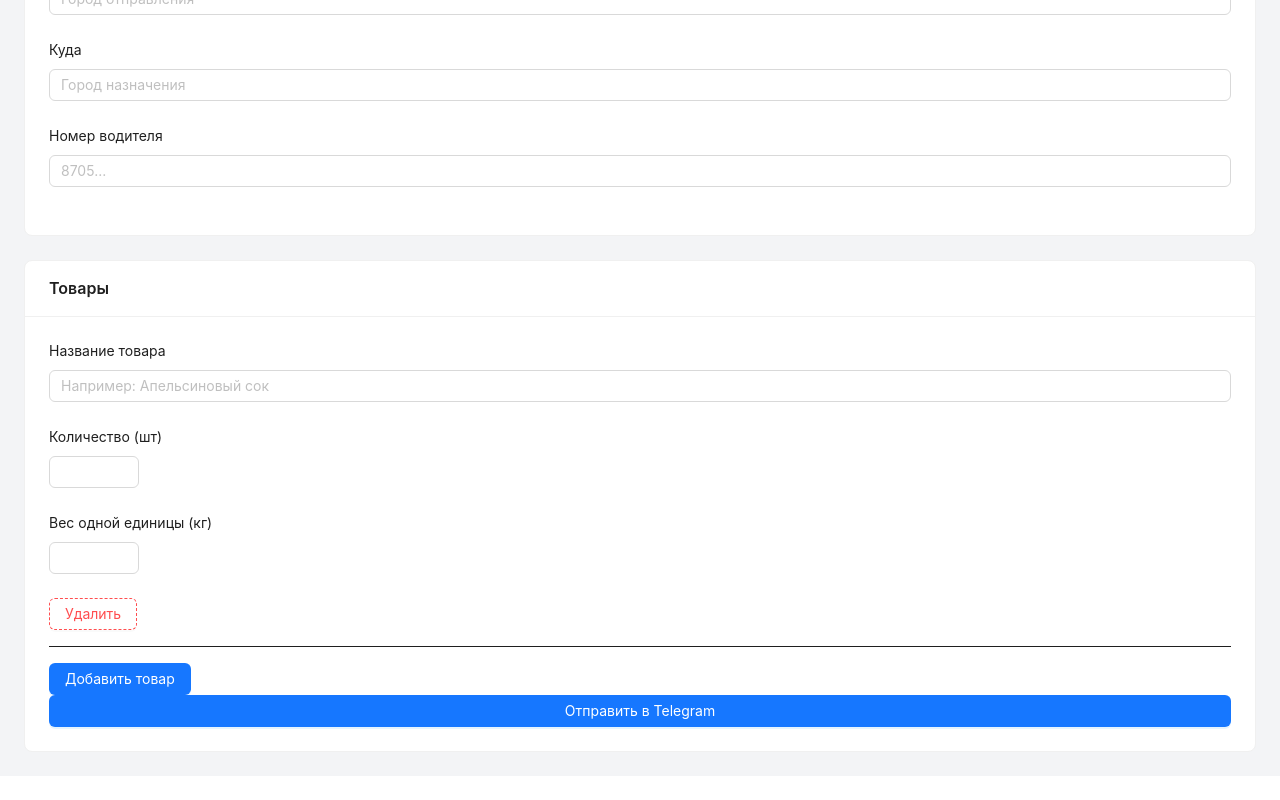
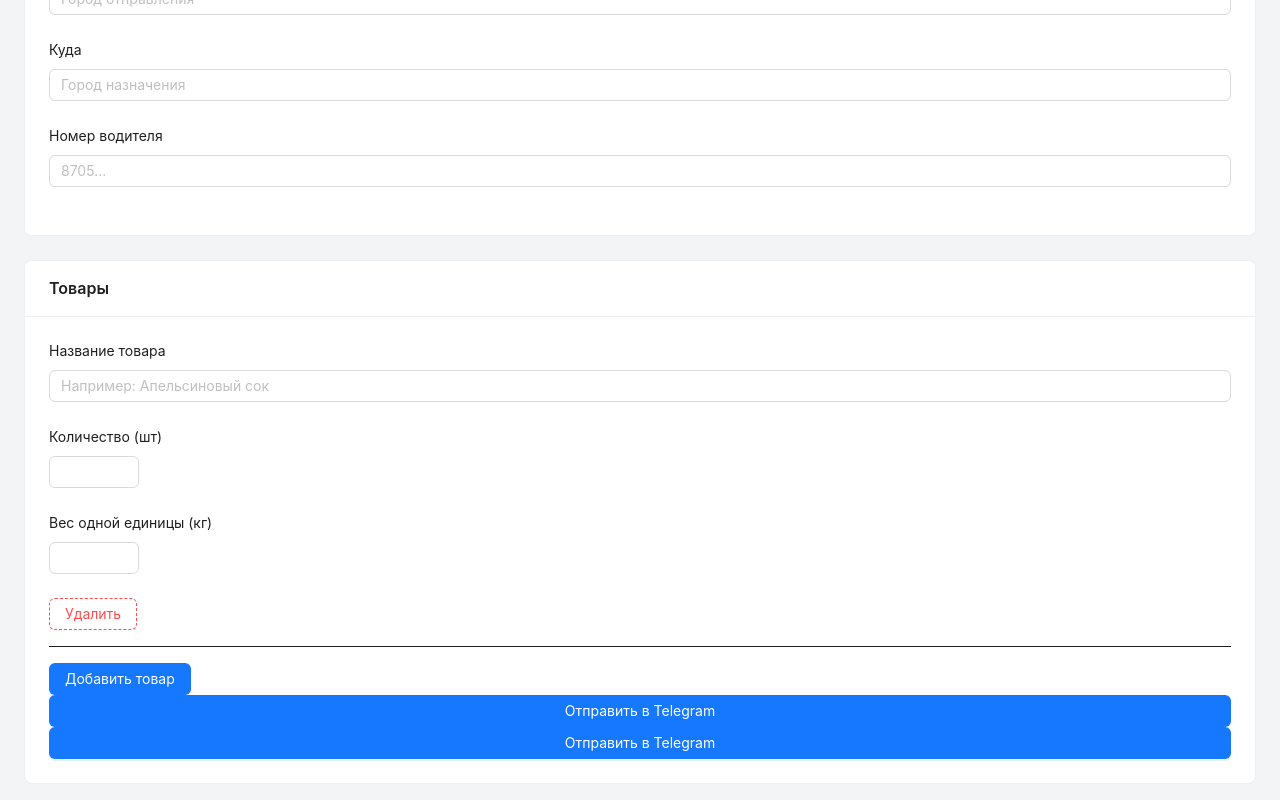
Before and after one commit to RuzarDev/webAppTelegram, a Vue app: page / in a window 1280 px wide. Shown: the part 581-1381 px from the top of the page. Before the commit the page ends 1357 px from the top, so only its background shows below. Built offline with nearby package versions, Linux system fonts and the light colour scheme.

Commit message:
window.telegram fix

```diff
--- a/src/App.vue
+++ b/src/App.vue
@@ -1,7 +1,7 @@
 <script setup lang="ts">
 import {onMounted, ref} from "vue"
 import {useTelegram} from "@/hooks/useTelegram.ts";
-const {tg,sendData} = useTelegram()
+const {tg,sendData,close} = useTelegram()
 interface TransportForm {
   carNumber: string
   carWeight: number | null
@@ -107,6 +107,9 @@ onMounted(() => {
       <a-button type="primary" class="mt-4 w-full" @click="sendData(form)">
         Отправить в Telegram
       </a-button>
+      <a-button type="primary" class="mt-4 w-full" @click="close">
+        Отправить в Telegram
+      </a-button>
     </a-card>
   </div>
 
```
